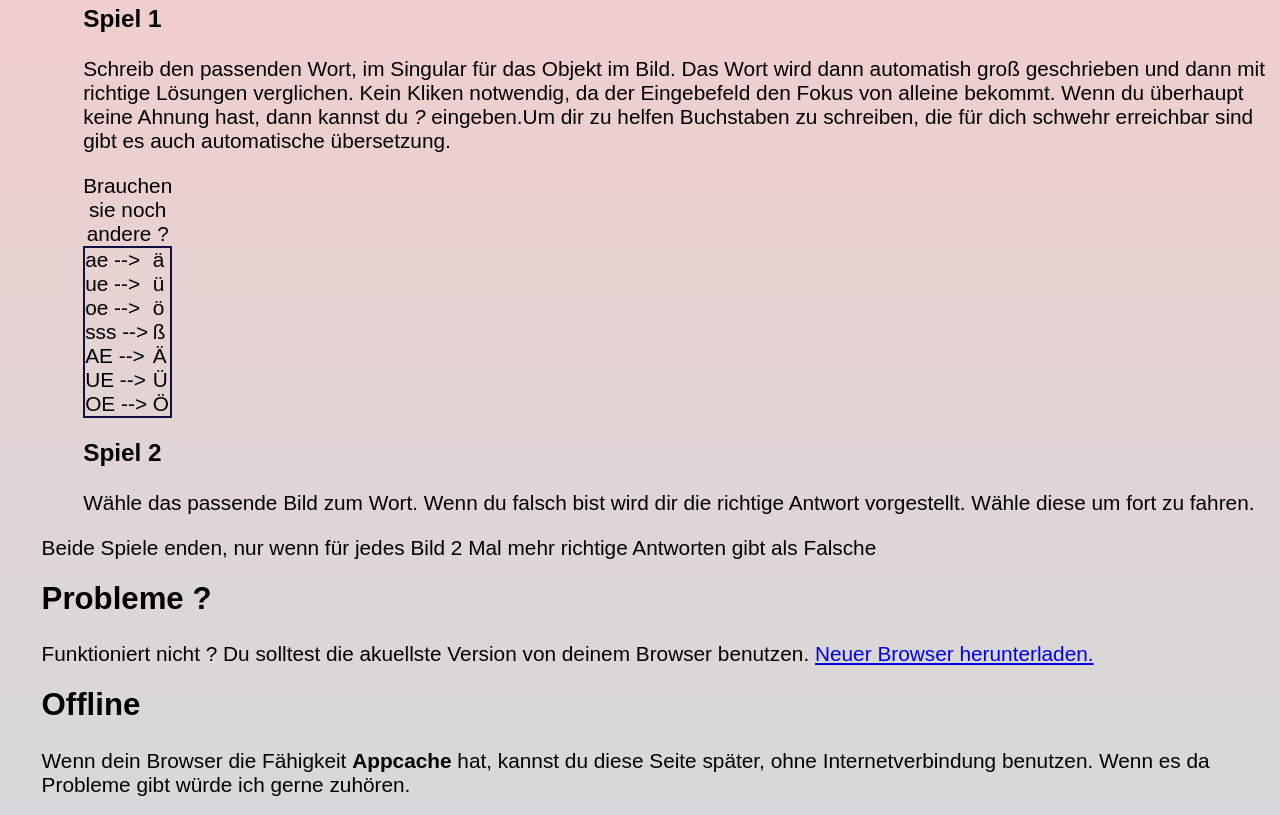
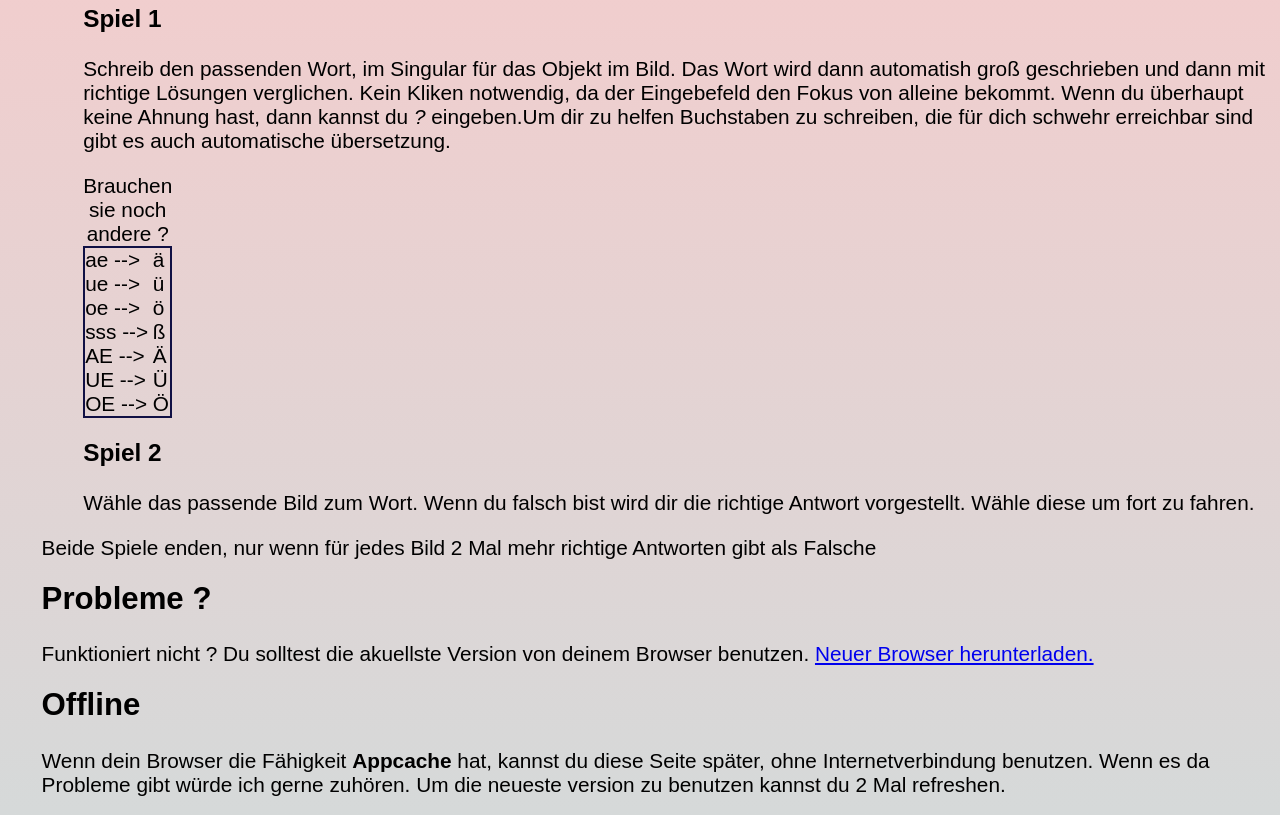
Before and after one commit to GrosSacASac/Kenn-deine-Nahrung, a plain HTML site: page html/about.html in a window 1280 px wide. Shown: the part 133-948 px from the top of the page. Drawn offline with Linux system fonts and the light colour scheme.

Commit message:
refresh notice

```diff
--- a/html/about.html
+++ b/html/about.html
@@ -55,7 +55,7 @@
         </section>
         <section>
             <h2>Offline</h2>
-            <p>Wenn dein Browser die Fähigkeit <strong>Appcache</strong> hat, kannst du diese Seite später, ohne Internetverbindung benutzen. Wenn es da Probleme gibt würde ich gerne zuhören.</p>
+            <p>Wenn dein Browser die Fähigkeit <strong>Appcache</strong> hat, kannst du diese Seite später, ohne Internetverbindung benutzen. Wenn es da Probleme gibt würde ich gerne zuhören. Um die neueste version zu benutzen kannst du 2 Mal refreshen.</p>
         </section>
         <section>
             <h2>Fertig, und dann ?</h2>
```
Also changed, not shown: 1 other file.
